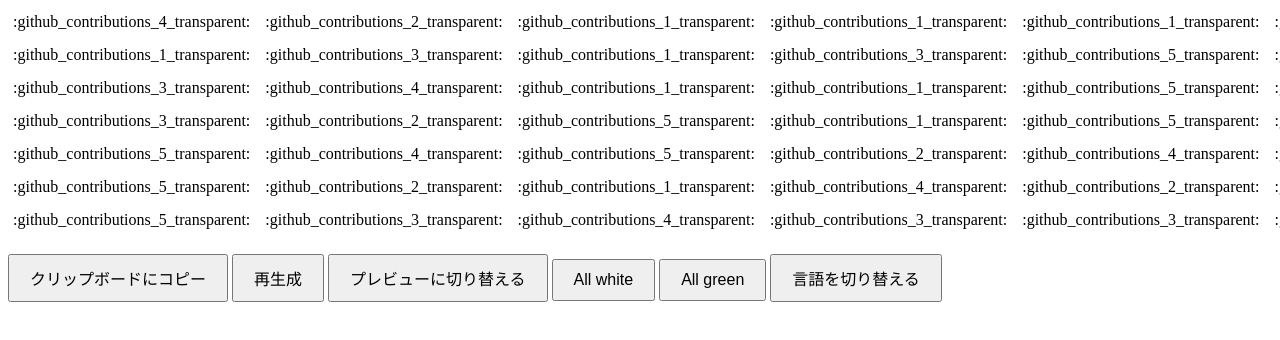
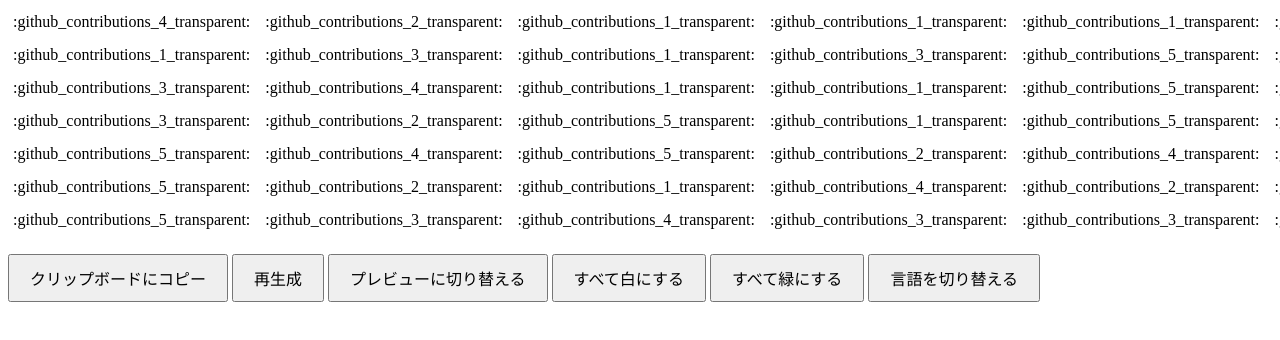
Before and after one commit to minagishl/generate-text, a plain HTML site: page index.html in a window 1280 px wide. Both pictures are taken after a click on the button "Switch language". Shown: the top 340 px of the page. Drawn offline with Linux system fonts and the light colour scheme.

Commit message:
Add language

```diff
--- a/index.html
+++ b/index.html
@@ -106,17 +106,23 @@
             const copyButton = document.querySelector('.copy-button');
             const regenerateButton = document.querySelector('.regenerate-button');
             const previewButton = document.querySelector('.preview-button');
+            const allWhiteButton = document.querySelector('.all-white');
+            const allGreenButton = document.querySelector('.all-green');
             const switchLanguageButton = document.querySelector('.switch-language-button');
 
             if (currentLanguage === 'ja') {
                 copyButton.textContent = 'クリップボードにコピー';
                 regenerateButton.textContent = '再生成';
                 previewButton.textContent = 'プレビューに切り替える';
+                allWhiteButton.textContent = 'すべて白にする';
+                allGreenButton.textContent = 'すべて緑にする';
                 switchLanguageButton.textContent = '言語を切り替える';
             } else {
                 copyButton.textContent = 'Copy to clipboard';
                 regenerateButton.textContent = 'Regenerate';
                 previewButton.textContent = 'Switch to preview';
+                allWhiteButton.textContent = 'All white';
+                allGreenButton.textContent = 'All green';
                 switchLanguageButton.textContent = 'Switch language';
             }
         }
```
